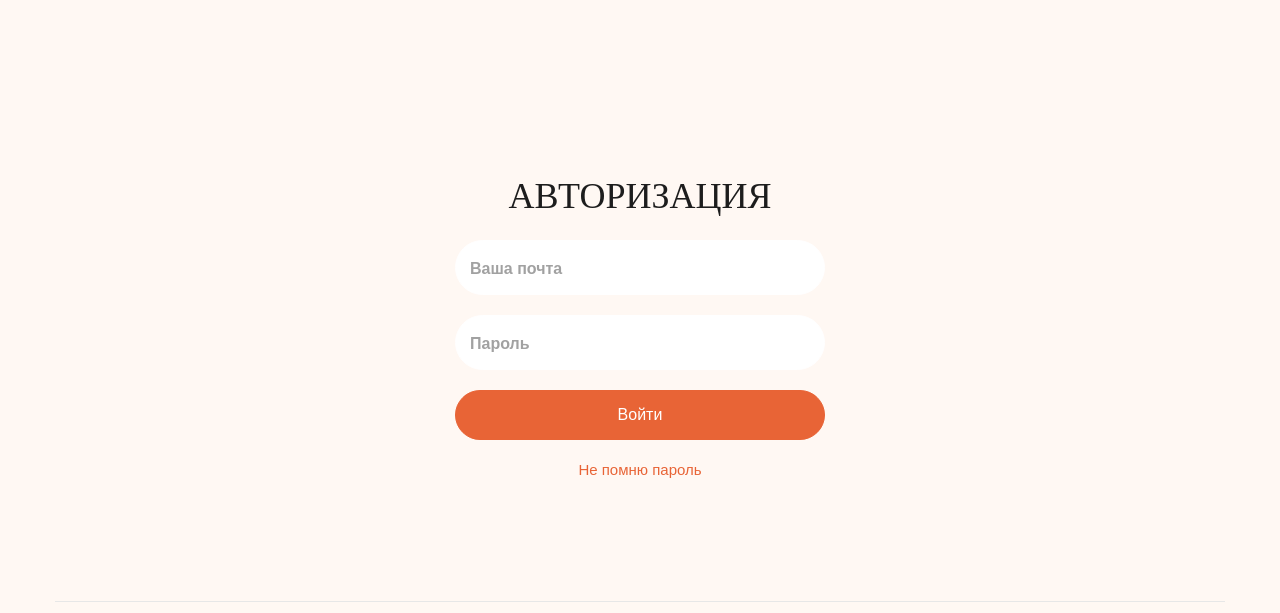
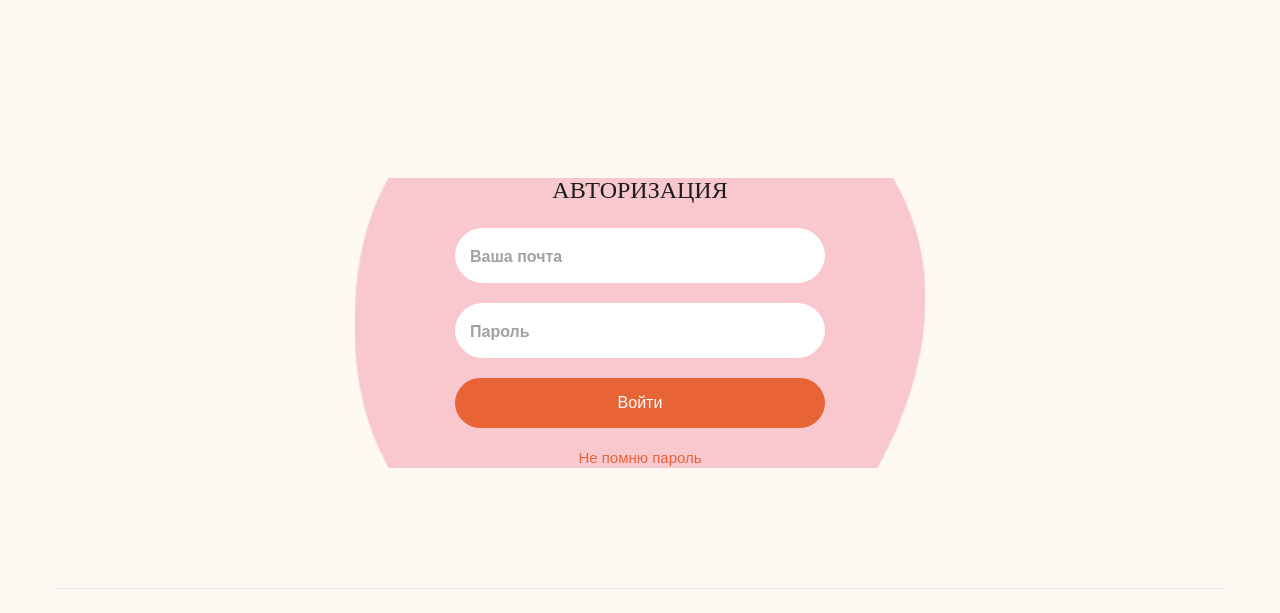
Before and after one commit to emomela/rybakov, a website: page src/index.html in a window 1280 px wide. Shown: the part 217-830 px from the top of the page. Drawn offline with nearby package versions, Linux system fonts and the light colour scheme; files that its build step writes are made by us from their sources; a web font is replaced by a local one.

Commit message:
fix: add background auth

```diff
--- a/src/index.html
+++ b/src/index.html
@@ -3,7 +3,7 @@
 
   <div class="page-centered">
   <div class="auth">
-    <h1 class="ui-centered ui-uppercase">Авторизация</h1>
+    <h1 class="ui-centered ui-uppercase h1">Авторизация</h1>
 
     <form class="ui-form form_auth" novalidate>
       <div class="ui-field ui-field-labeled">
--- a/src/styles/pages.less
+++ b/src/styles/pages.less
@@ -209,8 +209,6 @@
   }
 }
 
-
-
 /* --- AUTH PAGE --- */
 .page-centered {
   padding-top: 90px;
@@ -218,22 +216,26 @@
   padding-top: min(90px, 10vh);
   padding-bottom: min(90px, 10vh);
 }
+
 .auth {
-  max-width: 370px;
+  max-width: 570px;
+  max-height: 570px;
   margin-right: auto;
   margin-left: auto;
   margin: 0px auto;
+  padding-left: 100px;
+  padding-right: 100px;
+  background: url(../images/pinkcircle.png) center no-repeat;
+
 
   .ui-title, .h1, h1 {
     margin-bottom: 25px;
+    font-family: "Druk Text Wide Cyr";
+    .font-size(24);
   }
 
   .ui-label {
     font-weight: 800;
-  }
-
-  .h1 {
-    font-family: "Druk Text Wide Cyr";
   }
 }
 
```
Also changed, not shown: src/css/main.css.
